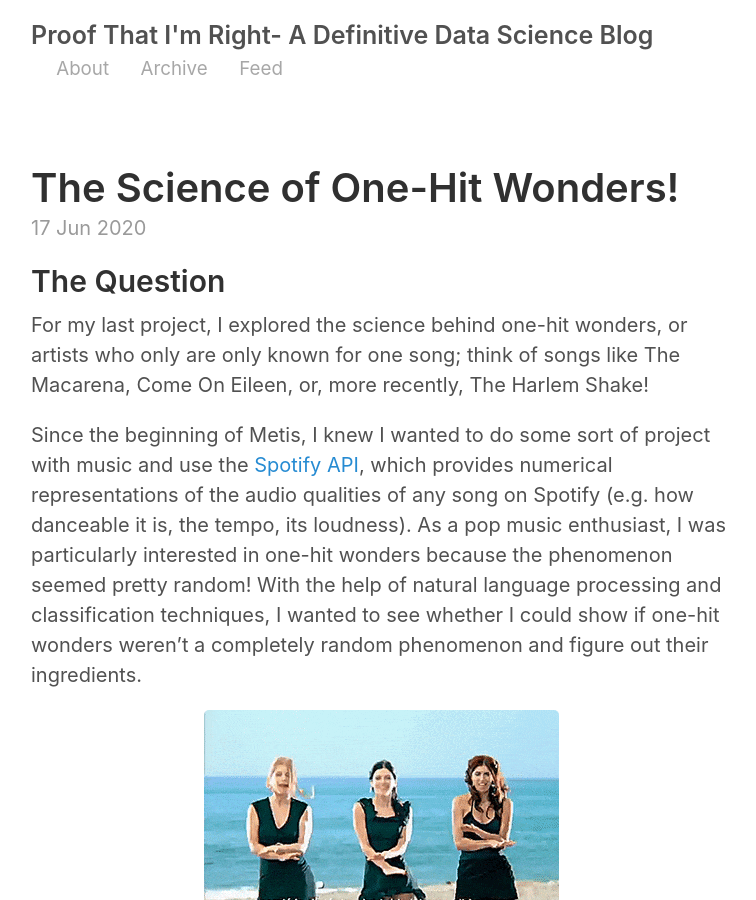
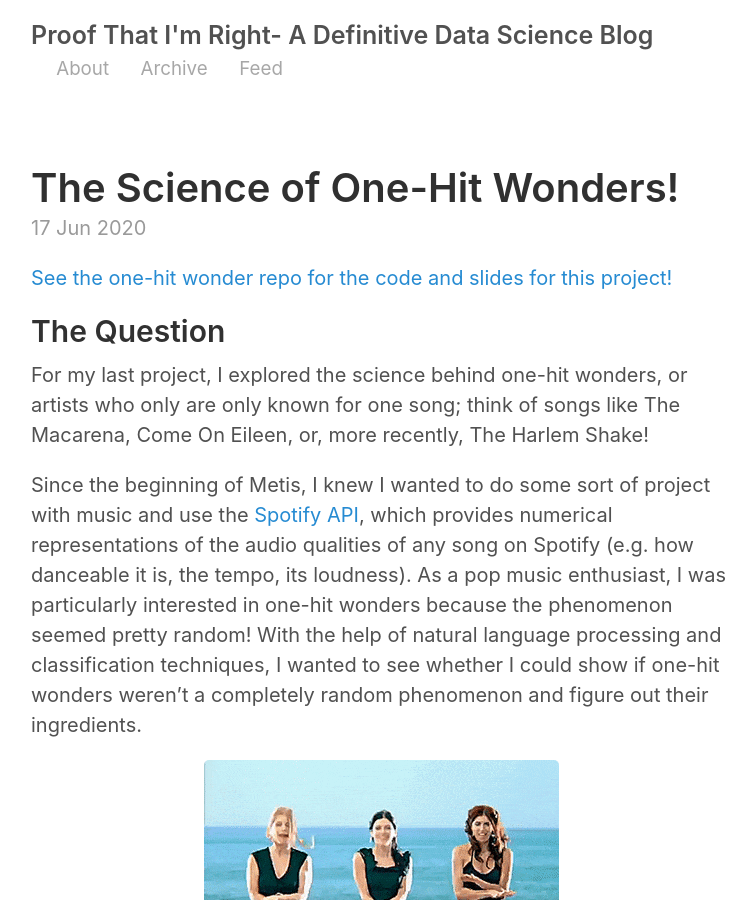
Before and after one commit to Elarson649/elarson649.github.io, a Jekyll site: the page built from _posts/2020-06-17-final-project.md, in a window 1280 px wide and 900 px high. Shown: the whole window, without its empty margins (259-1015 px from the left). Built offline with Jekyll 4.4.1, drawn with Linux system fonts in a browser that asks for light colours; emoji names are drawn with the system emoji font.

Commit message:
adding link to repo

```diff
--- a/_posts/2020-06-17-final-project.md
+++ b/_posts/2020-06-17-final-project.md
@@ -3,6 +3,7 @@ layout: post
 title: The Science of One-Hit Wonders!
 ---
 
+[See the one-hit wonder repo for the code and slides for this project!](https://github.com/Elarson649/one_hit_wonder)
 
 The Question
 ---------------------
```
